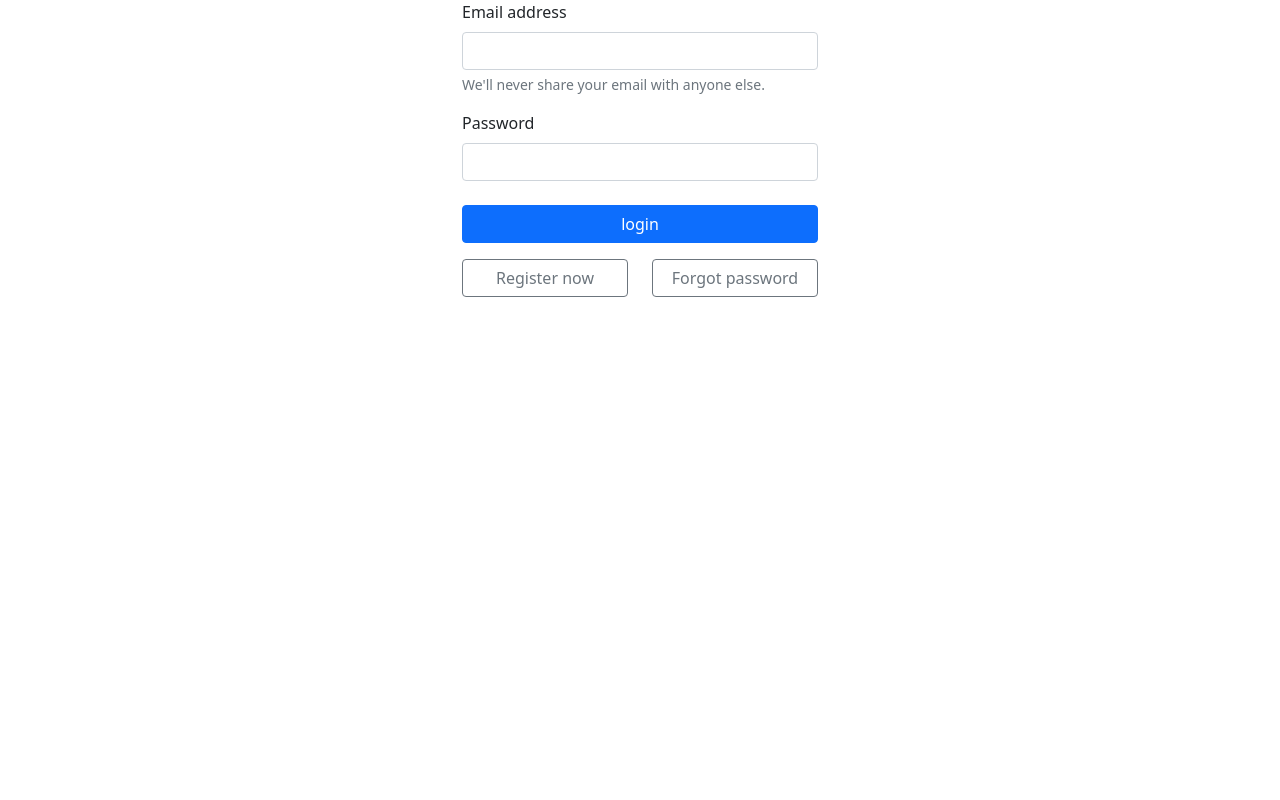
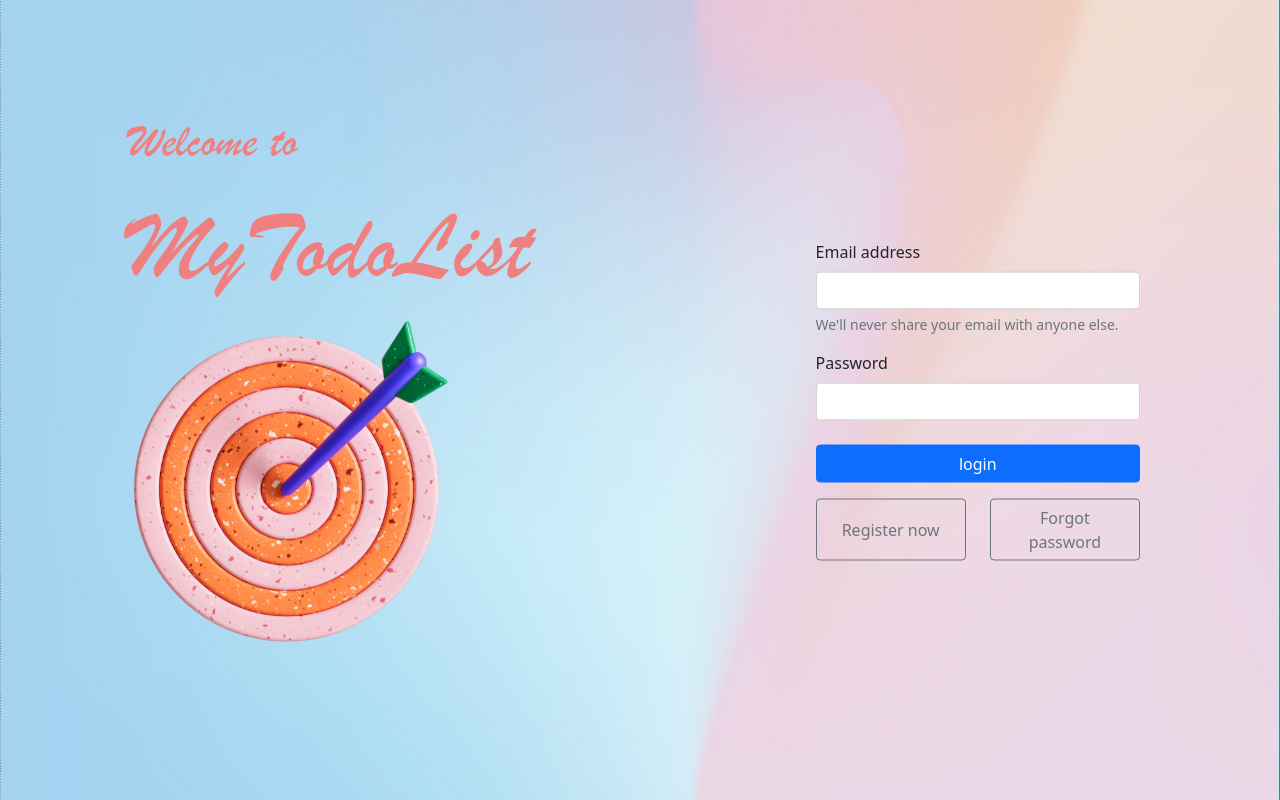
Before and after one commit to ProsperousYe/TodoList, a Flask app: page /user/login in a window 1280 px wide. Run offline with Flask 2, Linux system fonts and the light colour scheme; some libraries are stand-ins or nearby versions.

Commit message:
pref:优化登陆界面设计

```diff
--- a/app/blueprints/events.py
+++ b/app/blueprints/events.py
@@ -28,9 +28,6 @@ def add_event():
             title = form.event_name.data
             content = form.event_description.data
             setting_date_all = request.values.get("event_finish_date")
-            # setting_date = datetime.strptime(setting_date, '%Y-%m-%d')
-            # setting_date = datetime(setting_date)
-            # print(setting_date, type(setting_date))
             setting_day = setting_date_all.split('-')
             setting_year , setting_month , setting_date = setting_day
             setting_time = request.values.get("event_finish_time")
--- a/app/blueprints/forms.py
+++ b/app/blueprints/forms.py
@@ -38,8 +38,8 @@ class RegisterForm(wtforms.Form):
 
 
 class EventForm(wtforms.Form):
-    event_name = wtforms.StringField(validators=[length(min=1, max=20)])
-    event_description = wtforms.StringField(validators=[length(min=1, max=200)])
+    event_name = wtforms.StringField(validators=[length(min=1, max=50)])
+    event_description = wtforms.StringField(validators=[length(min=1, max=500)])
 
 class TodoListForm(wtforms.Form):
-    todo_list_name = wtforms.StringField(validators=[length(min=1, max=20)])
+    todo_list_name = wtforms.StringField(validators=[length(min=1, max=50)])
--- /dev/null
+++ b/app/static/css/login.css
@@ -0,0 +1,41 @@
+body{
+    background-image: url(../picture/background.png);
+    background-size:100% 100%;
+    background-attachment:fixed;
+}
+
+@font-face {
+    font-family: BrushScript;
+    src: url(../fonts/Brush\ Script.ttf);
+}
+
+.container{
+    width:fit-content;
+    right: 10%;
+    top: 50%;
+    position: absolute;
+    transform: translateY(-50%);
+}
+
+#logo{
+    font-family: BrushScript;
+    width: 25%;
+    height: auto;
+    left: 10%;
+    top: 40%;
+    position: absolute;
+    transform: translateY(-40%);
+}
+
+#hello{
+    color:lightcoral;
+    text-align: left;
+    font-size: 300%;
+    margin: 0px;
+}
+
+#todo_list{
+    color:lightcoral;
+    text-align: center;
+    font-size: 600%;
+}
--- a/app/templates/login.html
+++ b/app/templates/login.html
@@ -7,11 +7,15 @@
     <script src="{{ url_for('static', filename='jquery/jquery.3.6.min.js') }}"></script>
     <link href="{{url_for('static', filename='bootstrap-5.1.3-dist/css/bootstrap.min.css')}}" rel="stylesheet"></link>
     <script src="{{ url_for('static', filename='js/login.js') }}"></script>
+    <link href="{{ url_for('static', filename='css/login.css') }}" rel="stylesheet"></link>
   </head>
   <body>
+    <div id="logo">
+      <div id="hello">Welcome to </div>
+      <div id="todo_list">MyTodoList</div>
+      <img src="{{url_for('static', filename='picture/logo.png')}}" width="100%"/>
+    </div>
     <div class="container">
-      <div class="row justify-content-center">
-        <div class="col-4">
       <form action="{{ url_for('user.login') }}" method="POST">
         <div class="mb-3">
           <label for="exampleInputEmail1" class="form-label">Email address</label>
@@ -38,8 +42,6 @@
         </div>
       </form>
     </div>
-      </div>
-    </div>
     <script src="../static/bootstrap-5.1.3-dist/js/bootstrap.min.js"></script>
   </body>
 </html>
--- a/app/templates/show_event.html
+++ b/app/templates/show_event.html
@@ -53,6 +53,12 @@
       <div class="progress">
         <div class="progress-bar progress-bar-striped progress-bar-animated bg-danger" role="progressbar" style="width:100%" aria-valuemin="0">
           Submit at {{event.setting_time}} !
+        </div>
+      </div>
+      {% elif event.duration-event.gone_days < 0 %}
+      <div class="progress">
+        <div class="progress-bar progress-bar-striped progress-bar-animated bg-warning" role="progressbar" style="width:100%" aria-valuemin="0">
+          The ddl has gone!
         </div>
       </div>
       {% endif %}
```
Also changed, not shown: app/static/fonts/Brush Script.ttf (added), app/static/fonts/Zapfino.ttf (added), app/static/picture/background.png (added), app/static/picture/logo.png (added), database/TodoList.sqlite3. Lines whose indentation alone changed are shown as unchanged.
